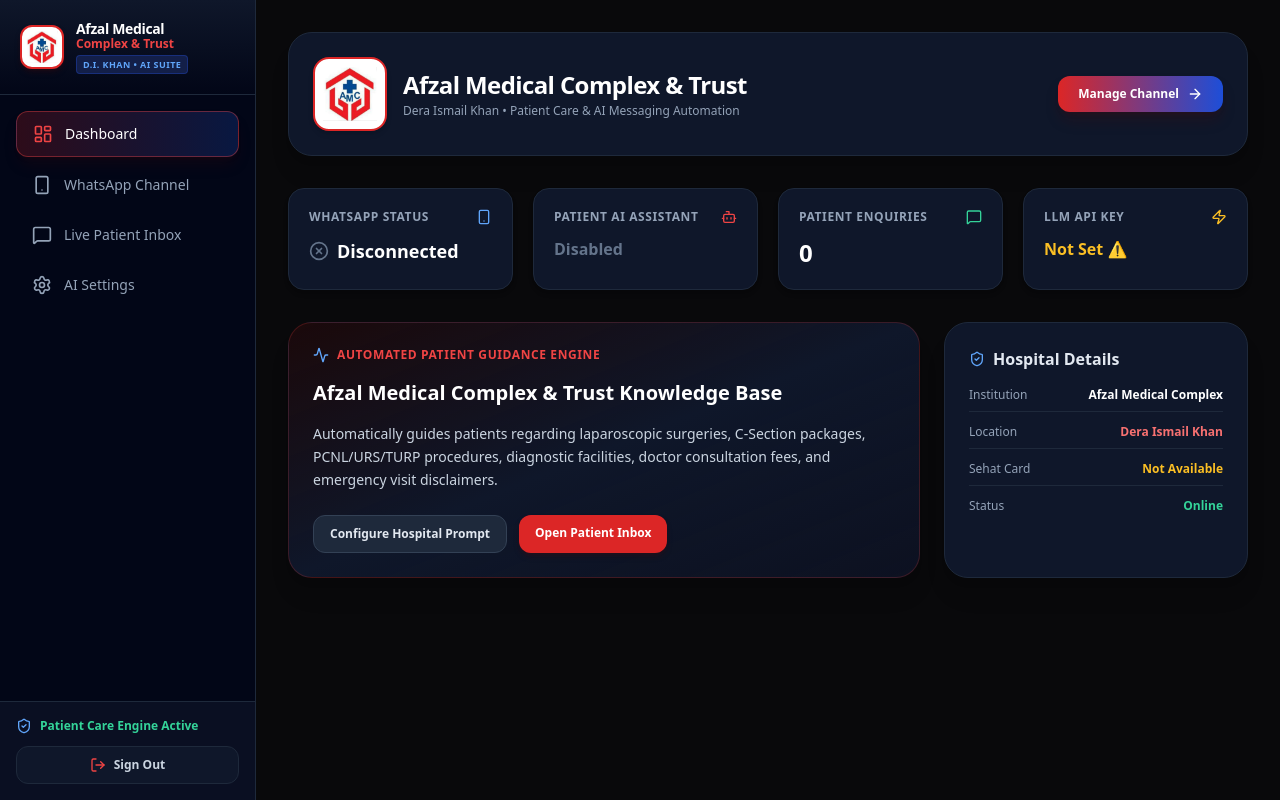
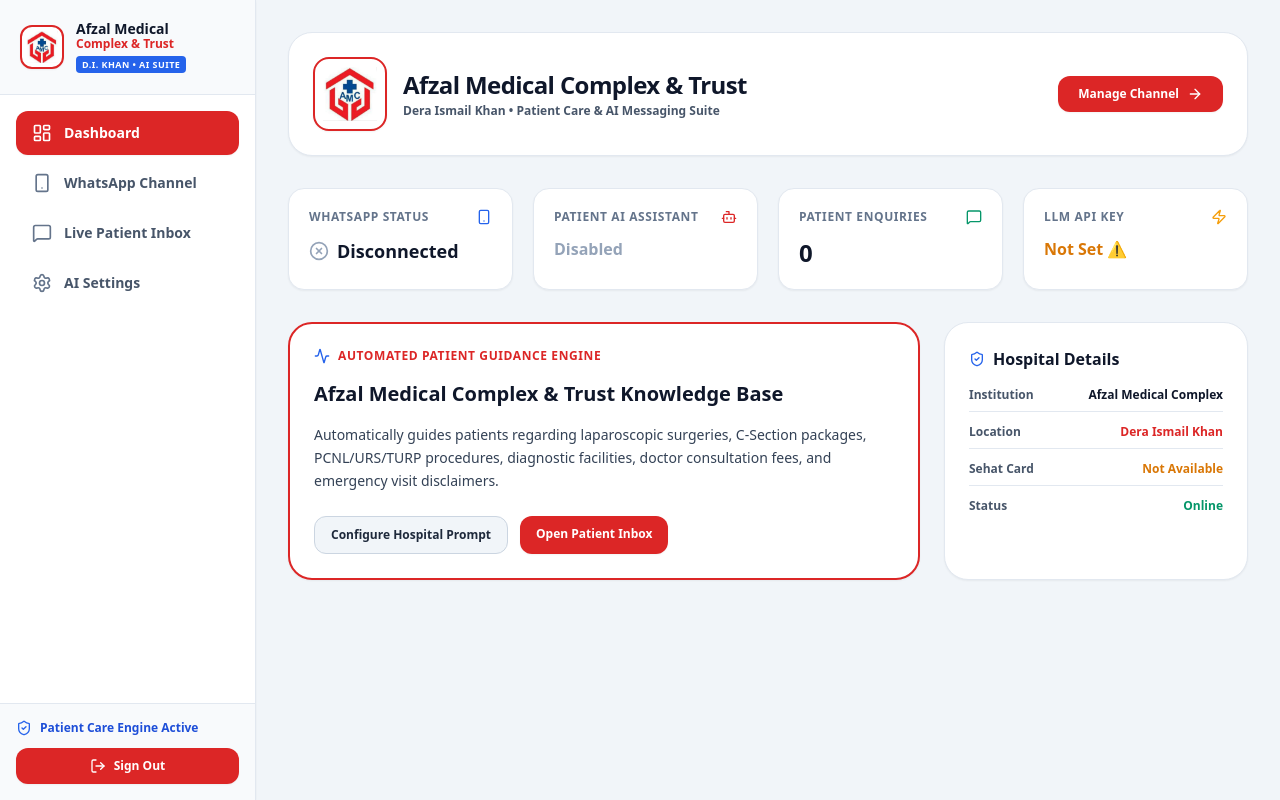
Before and after one commit to thomassatalbay-eng/Whatsapp, a Next.js app in the folder frontend/: page / in a window 1280 px wide. Built offline with nearby package versions, Linux system fonts and the light colour scheme; no server answers; sample sign-in values are in the browser's storage.

Commit message:
Convert theme to clean White Light Medical Portal

```diff
--- a/frontend/src/app/layout.tsx
+++ b/frontend/src/app/layout.tsx
@@ -4,7 +4,7 @@
 import { AuthGuard } from "@/components/AuthGuard";
 
 export const metadata: Metadata = {
-  title: "Afzal Medical Complex - AI Messaging Suite",
+  title: "Afzal Medical Complex - AI Patient Portal",
   description: "Automated AI Customer Service for Afzal Medical Complex & Trust.",
 };
 
@@ -14,8 +14,8 @@
   children: React.ReactNode;
 }>) {
   return (
-    <html lang="en" className="dark">
-      <body className="bg-zinc-950 text-zinc-100 flex min-h-screen">
+    <html lang="en">
+      <body className="bg-slate-100 text-slate-900 flex min-h-screen font-sans">
         <AuthGuard>
           <Sidebar />
           <main className="flex-1 overflow-y-auto p-8">{children}</main>
--- a/frontend/src/app/page.tsx
+++ b/frontend/src/app/page.tsx
@@ -37,10 +37,10 @@
 
   return (
     <div className="space-y-8 max-w-6xl mx-auto">
-      {/* Header */}
-      <div className="flex flex-col sm:flex-row justify-between items-start sm:items-center gap-4 bg-slate-900 p-6 rounded-3xl border border-slate-800 shadow-xl">
+      {/* Header - White Theme */}
+      <div className="flex flex-col sm:flex-row justify-between items-start sm:items-center gap-4 bg-white p-6 rounded-3xl border border-slate-200 shadow-sm">
         <div className="flex items-center gap-4">
-          <div className="p-2 rounded-2xl bg-white border-2 border-red-600 shadow-md shrink-0">
+          <div className="p-2 rounded-2xl bg-white border-2 border-red-600 shadow-sm shrink-0">
             <Image
               src="/amc-logo.jpg"
               alt="Afzal Medical Complex Logo"
@@ -50,109 +50,109 @@
             />
           </div>
           <div>
-            <h1 className="text-2xl font-black text-white tracking-tight">Afzal Medical Complex & Trust</h1>
-            <p className="text-slate-400 text-xs font-medium mt-0.5">
-              Dera Ismail Khan • Patient Care & AI Messaging Automation
+            <h1 className="text-2xl font-black text-slate-900 tracking-tight">Afzal Medical Complex & Trust</h1>
+            <p className="text-slate-600 text-xs font-semibold mt-0.5">
+              Dera Ismail Khan • Patient Care & AI Messaging Suite
             </p>
           </div>
         </div>
 
         <Link
           href="/instance"
-          className="inline-flex items-center gap-2 px-5 py-2.5 rounded-xl bg-gradient-to-r from-red-600 to-blue-700 hover:from-red-500 hover:to-blue-600 text-white font-bold shadow-lg shadow-red-950/30 transition-all text-xs"
+          className="inline-flex items-center gap-2 px-5 py-2.5 rounded-xl bg-red-600 hover:bg-red-700 text-white font-bold shadow-sm transition-all text-xs"
         >
           Manage Channel <ArrowRight className="w-4 h-4" />
         </Link>
       </div>
 
-      {/* Quick Stats Grid */}
+      {/* Quick Stats Grid - White Theme */}
       <div className="grid grid-cols-1 md:grid-cols-4 gap-5">
         {/* Status Card */}
-        <div className="p-5 rounded-2xl bg-slate-900 border border-slate-800 space-y-3 shadow-md">
-          <div className="flex justify-between items-center text-slate-400 text-xs font-bold uppercase tracking-wider">
+        <div className="p-5 rounded-2xl bg-white border border-slate-200 space-y-3 shadow-sm">
+          <div className="flex justify-between items-center text-slate-500 text-xs font-bold uppercase tracking-wider">
             WhatsApp Status
-            <Smartphone className="w-4 h-4 text-blue-400" />
+            <Smartphone className="w-4 h-4 text-blue-600" />
           </div>
           <div className="flex items-center gap-2">
             {isConnected ? (
-              <CheckCircle2 className="w-5 h-5 text-emerald-400 shrink-0" />
+              <CheckCircle2 className="w-5 h-5 text-emerald-600 shrink-0" />
             ) : isConnecting ? (
-              <div className="w-4 h-4 border-2 border-amber-400 border-t-transparent rounded-full animate-spin shrink-0" />
+              <div className="w-4 h-4 border-2 border-amber-500 border-t-transparent rounded-full animate-spin shrink-0" />
             ) : (
-              <XCircle className="w-5 h-5 text-slate-500 shrink-0" />
+              <XCircle className="w-5 h-5 text-slate-400 shrink-0" />
             )}
-            <span className="text-lg font-bold text-white">
+            <span className="text-lg font-bold text-slate-900">
               {isConnected ? "Connected" : isConnecting ? "Connecting..." : "Disconnected"}
             </span>
           </div>
         </div>
 
         {/* AI Auto-reply Card */}
-        <div className="p-5 rounded-2xl bg-slate-900 border border-slate-800 space-y-3 shadow-md">
-          <div className="flex justify-between items-center text-slate-400 text-xs font-bold uppercase tracking-wider">
+        <div className="p-5 rounded-2xl bg-white border border-slate-200 space-y-3 shadow-sm">
+          <div className="flex justify-between items-center text-slate-500 text-xs font-bold uppercase tracking-wider">
             Patient AI Assistant
-            <Bot className="w-4 h-4 text-red-500" />
+            <Bot className="w-4 h-4 text-red-600" />
           </div>
-          <div className="text-lg font-bold text-white flex items-center gap-2">
+          <div className="text-lg font-bold text-slate-900 flex items-center gap-2">
             {settings?.autoReplyEnabled ? (
-              <span className="text-emerald-400 flex items-center gap-1.5 text-base font-bold">
-                <span className="w-2.5 h-2.5 rounded-full bg-emerald-400 animate-pulse" /> Active
+              <span className="text-emerald-600 flex items-center gap-1.5 text-base font-bold">
+                <span className="w-2.5 h-2.5 rounded-full bg-emerald-600 animate-pulse" /> Active
               </span>
             ) : (
-              <span className="text-slate-500 text-base font-bold">Disabled</span>
+              <span className="text-slate-400 text-base font-bold">Disabled</span>
             )}
           </div>
         </div>
 
         {/* Total Conversations */}
-        <div className="p-5 rounded-2xl bg-slate-900 border border-slate-800 space-y-3 shadow-md">
-          <div className="flex justify-between items-center text-slate-400 text-xs font-bold uppercase tracking-wider">
+        <div className="p-5 rounded-2xl bg-white border border-slate-200 space-y-3 shadow-sm">
+          <div className="flex justify-between items-center text-slate-500 text-xs font-bold uppercase tracking-wider">
             Patient Enquiries
-            <MessageSquare className="w-4 h-4 text-emerald-400" />
+            <MessageSquare className="w-4 h-4 text-emerald-600" />
           </div>
-          <div className="text-2xl font-bold text-white">
+          <div className="text-2xl font-bold text-slate-900">
             {conversations.length}
           </div>
         </div>
 
         {/* LLM Key Status */}
-        <div className="p-5 rounded-2xl bg-slate-900 border border-slate-800 space-y-3 shadow-md">
-          <div className="flex justify-between items-center text-slate-400 text-xs font-bold uppercase tracking-wider">
+        <div className="p-5 rounded-2xl bg-white border border-slate-200 space-y-3 shadow-sm">
+          <div className="flex justify-between items-center text-slate-500 text-xs font-bold uppercase tracking-wider">
             LLM API Key
-            <Zap className="w-4 h-4 text-amber-400" />
+            <Zap className="w-4 h-4 text-amber-500" />
           </div>
-          <div className="text-base font-bold text-white">
+          <div className="text-base font-bold text-slate-900">
             {settings?.groqApiKey ? (
-              <span className="text-emerald-400">Configured ✅</span>
+              <span className="text-emerald-600">Configured ✅</span>
             ) : (
-              <span className="text-amber-400">Not Set ⚠️</span>
+              <span className="text-amber-600">Not Set ⚠️</span>
             )}
           </div>
         </div>
       </div>
 
-      {/* Main Content Grid */}
+      {/* Main Content Grid - White Theme */}
       <div className="grid grid-cols-1 md:grid-cols-3 gap-6">
         {/* Patient Care Banner */}
-        <div className="p-6 rounded-3xl bg-gradient-to-br from-red-950/30 via-slate-900 to-blue-950/30 border border-red-500/20 md:col-span-2 space-y-4 shadow-xl">
-          <div className="flex items-center gap-2 text-red-500 font-bold text-xs uppercase tracking-wider">
-            <Activity className="w-4 h-4 text-blue-400" /> Automated Patient Guidance Engine
+        <div className="p-6 rounded-3xl bg-white border-2 border-red-600 md:col-span-2 space-y-4 shadow-sm">
+          <div className="flex items-center gap-2 text-red-600 font-bold text-xs uppercase tracking-wider">
+            <Activity className="w-4 h-4 text-blue-600" /> Automated Patient Guidance Engine
           </div>
-          <h2 className="text-xl font-extrabold text-white">Afzal Medical Complex & Trust Knowledge Base</h2>
-          <p className="text-sm text-slate-300 leading-relaxed">
+          <h2 className="text-xl font-extrabold text-slate-900">Afzal Medical Complex & Trust Knowledge Base</h2>
+          <p className="text-sm text-slate-700 leading-relaxed font-medium">
             Automatically guides patients regarding laparoscopic surgeries, C-Section packages, PCNL/URS/TURP procedures, diagnostic facilities, doctor consultation fees, and emergency visit disclaimers.
           </p>
 
           <div className="flex flex-wrap gap-3 pt-2">
             <Link
               href="/settings"
-              className="px-4 py-2.5 rounded-xl bg-slate-800 hover:bg-slate-700 text-slate-200 font-semibold text-xs border border-slate-700 transition-all"
+              className="px-4 py-2.5 rounded-xl bg-slate-100 hover:bg-slate-200 text-slate-800 font-bold text-xs border border-slate-300 transition-all"
             >
               Configure Hospital Prompt
             </Link>
             <Link
               href="/chats"
-              className="px-4 py-2.5 rounded-xl bg-red-600 hover:bg-red-500 text-white font-bold text-xs shadow-md shadow-red-950/30 transition-all"
+              className="px-4 py-2.5 rounded-xl bg-red-600 hover:bg-red-700 text-white font-bold text-xs shadow-sm transition-all"
             >
               Open Patient Inbox
             </Link>
@@ -160,26 +160,26 @@
         </div>
 
         {/* Hospital Overview */}
-        <div className="p-6 rounded-3xl bg-slate-900 border border-slate-800 space-y-4 shadow-xl">
-          <h3 className="font-bold text-slate-200 text-base flex items-center gap-2">
-            <ShieldCheck className="w-4 h-4 text-blue-400" /> Hospital Details
+        <div className="p-6 rounded-3xl bg-white border border-slate-200 space-y-4 shadow-sm">
+          <h3 className="font-bold text-slate-900 text-base flex items-center gap-2">
+            <ShieldCheck className="w-4 h-4 text-blue-600" /> Hospital Details
           </h3>
-          <div className="space-y-3 text-xs text-slate-400">
-            <div className="flex justify-between border-b border-slate-800 pb-2">
+          <div className="space-y-3 text-xs text-slate-600 font-semibold">
+            <div className="flex justify-between border-b border-slate-200 pb-2">
               <span>Institution</span>
-              <span className="text-white font-bold">Afzal Medical Complex</span>
+              <span className="text-slate-900 font-bold">Afzal Medical Complex</span>
             </div>
-            <div className="flex justify-between border-b border-slate-800 pb-2">
+            <div className="flex justify-between border-b border-slate-200 pb-2">
               <span>Location</span>
-              <span className="text-red-400 font-semibold">Dera Ismail Khan</span>
+              <span className="text-red-600 font-bold">Dera Ismail Khan</span>
             </div>
-            <div className="flex justify-between border-b border-slate-800 pb-2">
+            <div className="flex justify-between border-b border-slate-200 pb-2">
               <span>Sehat Card</span>
-              <span className="text-amber-400 font-bold">Not Available</span>
+              <span className="text-amber-600 font-bold">Not Available</span>
             </div>
             <div className="flex justify-between">
               <span>Status</span>
-              <span className="text-emerald-400 font-bold">Online</span>
+              <span className="text-emerald-600 font-bold">Online</span>
             </div>
           </div>
         </div>
--- a/frontend/src/components/Sidebar.tsx
+++ b/frontend/src/components/Sidebar.tsx
@@ -3,7 +3,7 @@
 import Link from "next/link";
 import Image from "next/image";
 import { usePathname, useRouter } from "next/navigation";
-import { LayoutDashboard, Smartphone, MessageSquare, Settings, ShieldCheck, LogOut, Cross, Key } from "lucide-react";
+import { LayoutDashboard, Smartphone, MessageSquare, Settings, ShieldCheck, LogOut } from "lucide-react";
 
 export function Sidebar() {
   const pathname = usePathname();
@@ -24,12 +24,12 @@
   ];
 
   return (
-    <aside className="w-64 bg-slate-950 border-r border-slate-800 flex flex-col justify-between shrink-0 h-screen sticky top-0">
+    <aside className="w-64 bg-white border-r border-slate-200 flex flex-col justify-between shrink-0 h-screen sticky top-0 shadow-sm">
       <div>
         {/* Brand Header */}
-        <div className="p-5 border-b border-slate-800 bg-gradient-to-b from-slate-900 to-slate-950">
+        <div className="p-5 border-b border-slate-200 bg-slate-50">
           <div className="flex items-center gap-3">
-            <div className="relative w-11 h-11 rounded-xl bg-white p-1 shadow-md shadow-red-950/30 border-2 border-red-600 overflow-hidden shrink-0 flex items-center justify-center">
+            <div className="relative w-11 h-11 rounded-xl bg-white p-1 border-2 border-red-600 shrink-0 flex items-center justify-center shadow-sm">
               <Image
                 src="/amc-logo.jpg"
                 alt="Afzal Medical Complex Logo"
@@ -39,9 +39,9 @@
               />
             </div>
             <div>
-              <h1 className="font-extrabold text-sm text-white leading-tight tracking-tight">Afzal Medical</h1>
-              <h2 className="font-bold text-xs text-red-500 leading-none">Complex & Trust</h2>
-              <span className="inline-block mt-1 text-[9px] font-bold text-blue-400 tracking-wider uppercase px-1.5 py-0.5 rounded bg-blue-950/80 border border-blue-800/50">
+              <h1 className="font-black text-sm text-slate-900 leading-tight">Afzal Medical</h1>
+              <h2 className="font-bold text-xs text-red-600 leading-none">Complex & Trust</h2>
+              <span className="inline-block mt-1 text-[9px] font-bold text-white tracking-wider uppercase px-1.5 py-0.5 rounded bg-blue-600">
                 D.I. Khan • AI Suite
               </span>
             </div>
@@ -57,13 +57,13 @@
               <Link
                 key={item.href}
                 href={item.href}
-                className={`flex items-center gap-3 px-4 py-3 rounded-xl text-sm font-medium transition-all ${
+                className={`flex items-center gap-3 px-4 py-3 rounded-xl text-sm font-bold transition-all ${
                   isActive
-                    ? "bg-gradient-to-r from-red-600/20 to-blue-600/20 text-white border border-red-500/40 font-bold shadow-lg shadow-red-950/20"
-                    : "text-slate-400 hover:text-white hover:bg-slate-900/80"
+                    ? "bg-red-600 text-white shadow-sm"
+                    : "text-slate-600 hover:text-slate-900 hover:bg-slate-100"
                 }`}
               >
-                <Icon className={`w-5 h-5 ${isActive ? "text-red-500" : "text-slate-400"}`} />
+                <Icon className={`w-5 h-5 ${isActive ? "text-white" : "text-slate-500"}`} />
                 {item.name}
               </Link>
             );
@@ -72,16 +72,16 @@
       </div>
 
       {/* Footer & Logout */}
-      <div className="p-4 border-t border-slate-800 bg-slate-900/60 space-y-3">
-        <div className="flex items-center gap-2 text-xs text-emerald-400 font-semibold">
-          <ShieldCheck className="w-4 h-4 text-blue-400" /> Patient Care Engine Active
+      <div className="p-4 border-t border-slate-200 bg-slate-50 space-y-3">
+        <div className="flex items-center gap-2 text-xs text-blue-700 font-bold">
+          <ShieldCheck className="w-4 h-4 text-blue-600" /> Patient Care Engine Active
         </div>
 
         <button
           onClick={handleLogout}
-          className="w-full px-3 py-2.5 rounded-xl bg-slate-900 hover:bg-red-600/15 text-slate-300 hover:text-red-400 border border-slate-800 hover:border-red-500/30 text-xs font-semibold flex items-center justify-center gap-2 transition-all"
+          className="w-full px-3 py-2.5 rounded-xl bg-red-600 hover:bg-red-700 text-white font-bold text-xs flex items-center justify-center gap-2 transition-all shadow-sm"
         >
-          <LogOut className="w-4 h-4 text-red-500" /> Sign Out
+          <LogOut className="w-4 h-4" /> Sign Out
         </button>
       </div>
     </aside>
```
Also changed, not shown: frontend/src/app/api-key/page.tsx (+17 -17 lines), frontend/src/app/chats/page.tsx (+33 -33 lines), frontend/src/app/instance/page.tsx (+33 -33 lines), frontend/src/app/login/page.tsx (+18 -18 lines), frontend/src/app/settings/page.tsx (+26 -26 lines).
